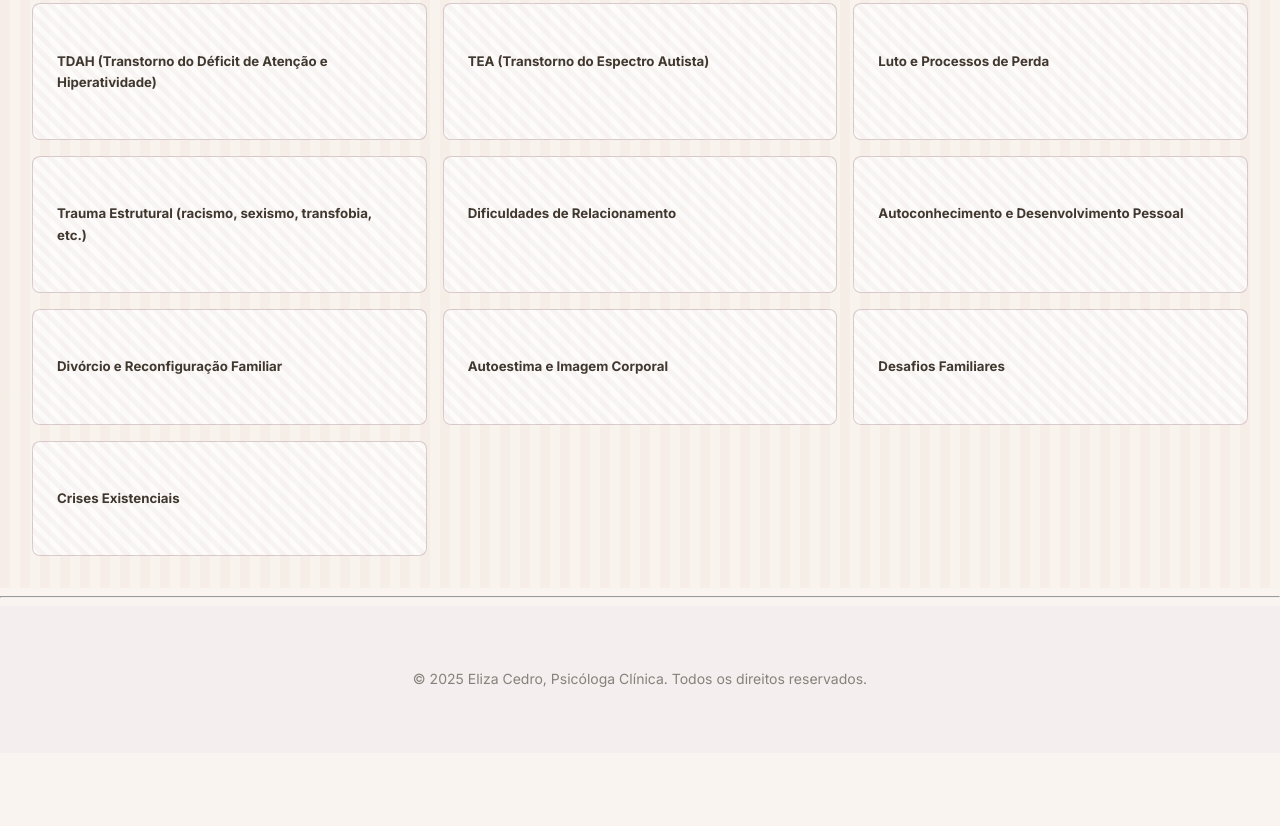
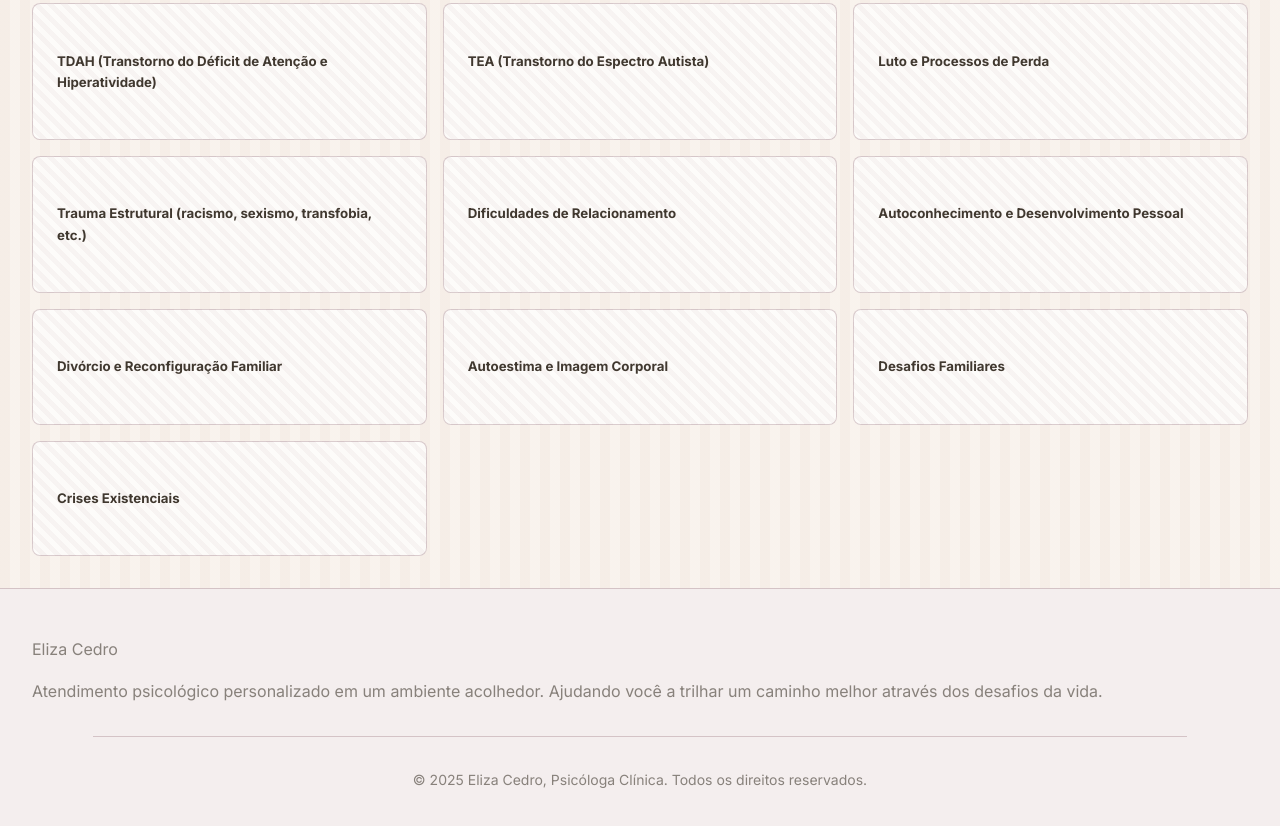
Before and after one commit to sou-carlos/site-eliza-cedro-v2, a plain HTML site: page index.html in a window 1280 px wide. Shown: the part 1639-2465 px from the top of the page. Before the commit the page ends 2392 px from the top, so only its background shows below. Drawn offline with nearby package versions, Linux system fonts and the light colour scheme.

Commit message:
ajuste no footer

```diff
--- a/index.html
+++ b/index.html
@@ -136,8 +136,18 @@
       </section>
     </main>
     <footer>
-      <div></div>
-      <hr />
+      <div class="footer-info">
+        <div>
+          <p>Eliza Cedro</p>
+          <p>
+            Atendimento psicológico personalizado em um ambiente acolhedor.
+            Ajudando você a trilhar um caminho melhor através dos desafios da
+            vida.
+          </p>
+        </div>
+      </div>
+
+      <hr class="footer-hr" />
       <div class="footer-copy">
         <p>
           © 2025 Eliza Cedro, Psicóloga Clínica. Todos os direitos reservados.
--- a/style.css
+++ b/style.css
@@ -167,15 +167,28 @@ header ul li a:hover {
   padding: 1.5rem;
 }
 
+/******************************** FOOTER STYLES ********************************/
+
 footer {
+  border-top: 1px solid rgba(135, 97, 107, 0.3);
+  background-color: rgba(225, 215, 235, 0.2);
+  padding: 2rem;
+  color: rgba(64, 56, 47, 0.6);
+}
+
+.footer-hr {
+  border: none;
+  height: 1px;
+  width: 90%;
+  background-color: rgba(135, 97, 107, 0.3);
+  margin: 2rem auto;
 }
 
 .footer-copy {
   text-align: center;
-  background-color: rgba(225, 215, 235, 0.2);
-  padding: 3rem 0;
-  position: relative;
-  color: rgba(64, 56, 47, 0.6);
+
+  /* position: relative; */
+
   font-size: 0.875rem;
 }
 
```
